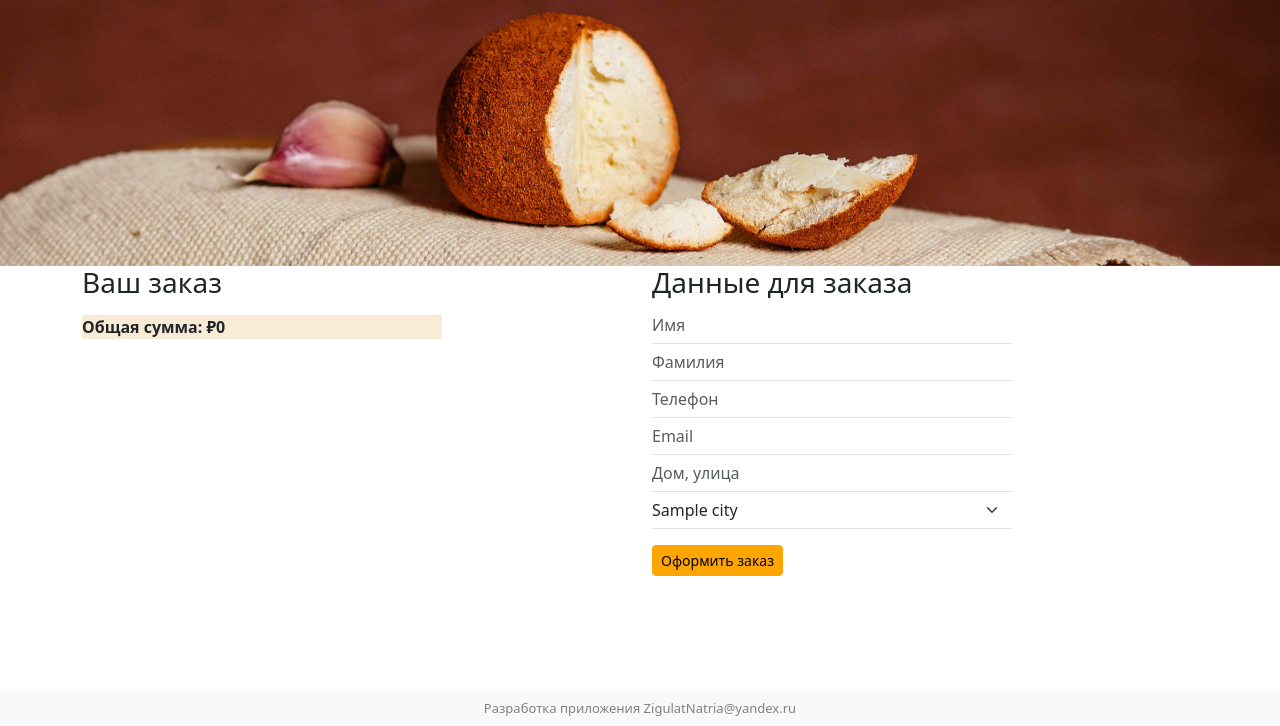
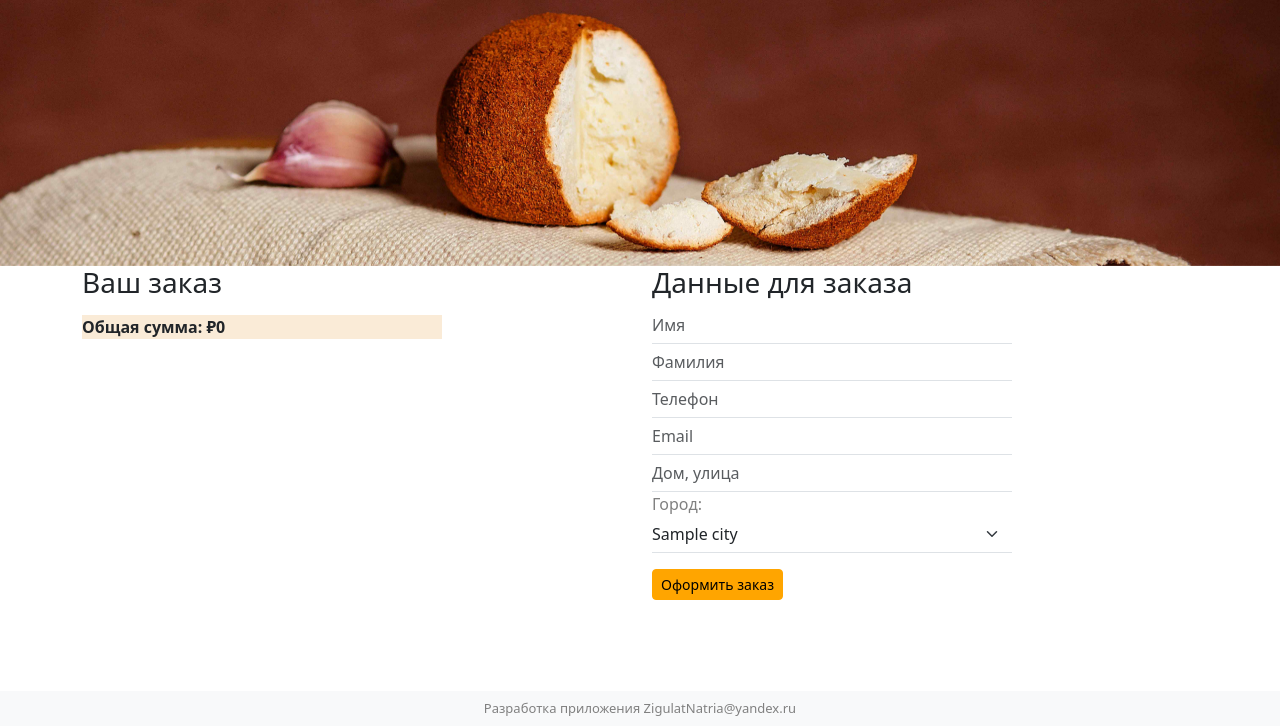
Before and after one commit to ZigulatNatria/cheese_shop, a Django app: page /orders/create/ in a window 1280 px wide. Shown: the part 74-800 px from the top of the page. Run offline with Django 4.2, Linux system fonts and the light colour scheme; tables that the repository leaves empty hold one stand-in row (values such as "Sample post").

Commit message:
Добавлен лейбл поля город в форме заказа

```diff
--- a/shop/templates/orders/create.html
+++ b/shop/templates/orders/create.html
@@ -35,6 +35,9 @@
                              {{ form.phone }}
                              {{ form.email }}
                              {{ form.address }}
+                             <span style="color: gray">
+                                {{ form.city.label_tag }}
+                             </span>
                              {{ form.city }}
                              <input class="btn btn-primary btn-sm" type="submit" style="--bs-btn-bg: #ffa500;
                                                                                         --bs-btn-border-color:#ffa500;
```
